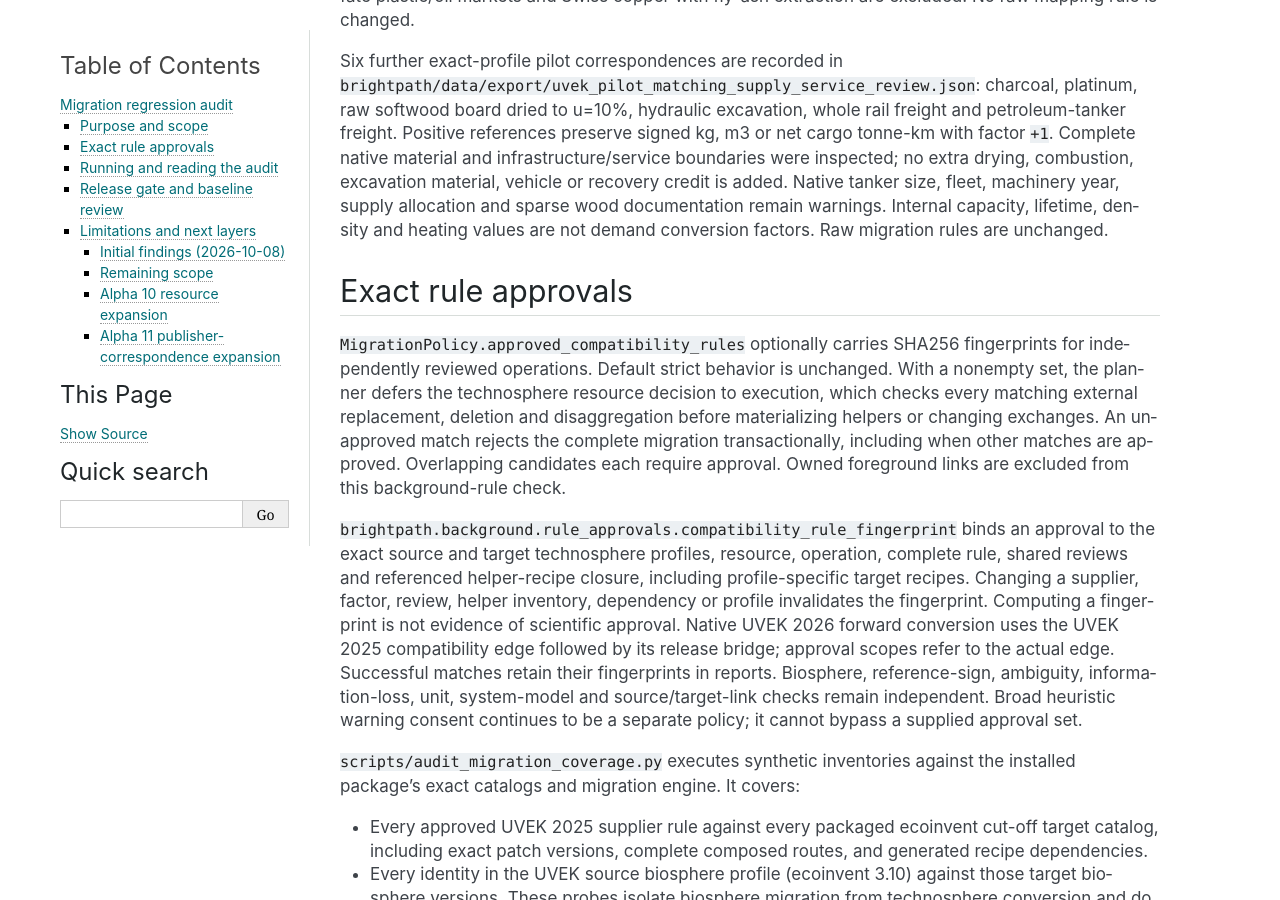
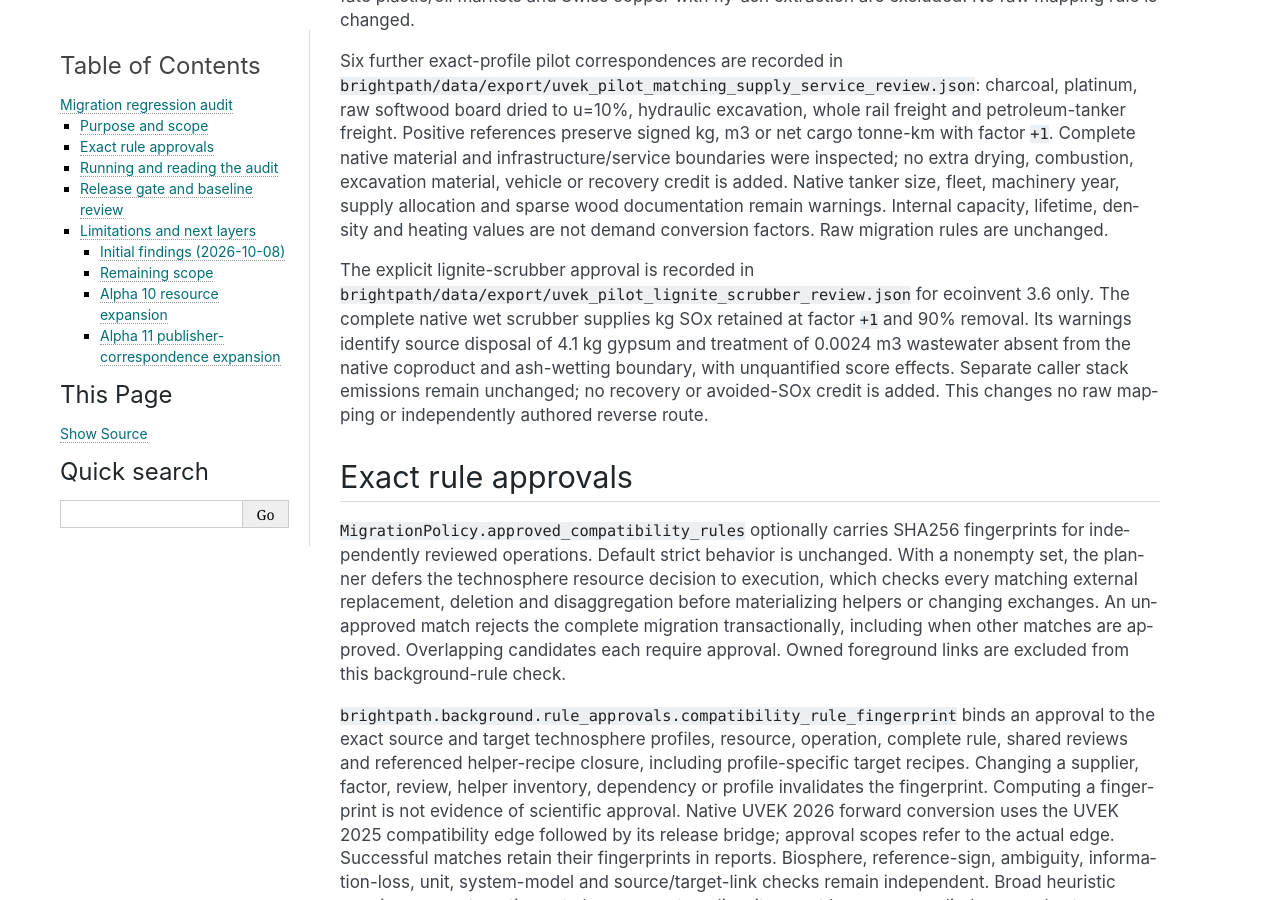
Before and after one commit to romainsacchi/brightpath, a Sphinx documentation site: the page built from docs/migration-audit.rst, in a window 1280 px wide and 900 px high, scrolled down 1718 px. Built offline with Sphinx 7.4.7, drawn with Linux system fonts in a browser that asks for light colours; pages that are not in the unit, such as notebooks, are missing from menus.

Commit message:
Record the approved lignite-scrubber residue proxy

```diff
--- a/docs/migration-audit.rst
+++ b/docs/migration-audit.rst
@@ -91,6 +91,15 @@ combustion, excavation material, vehicle or recovery credit is added. Native
 tanker size, fleet, machinery year, supply allocation and sparse wood
 documentation remain warnings. Internal capacity, lifetime, density and heating
 values are not demand conversion factors. Raw migration rules are unchanged.
+
+The explicit lignite-scrubber approval is recorded in
+``brightpath/data/export/uvek_pilot_lignite_scrubber_review.json`` for ecoinvent
+3.6 only. The complete native wet scrubber supplies kg SOx retained at factor
+``+1`` and 90% removal. Its warnings identify source disposal of 4.1 kg gypsum
+and treatment of 0.0024 m3 wastewater absent from the native coproduct and
+ash-wetting boundary, with unquantified score effects. Separate caller stack
+emissions remain unchanged; no recovery or avoided-SOx credit is added. This
+changes no raw mapping or independently authored reverse route.
 
 Exact rule approvals
 --------------------
```
Also changed, not shown: 1 other file.
